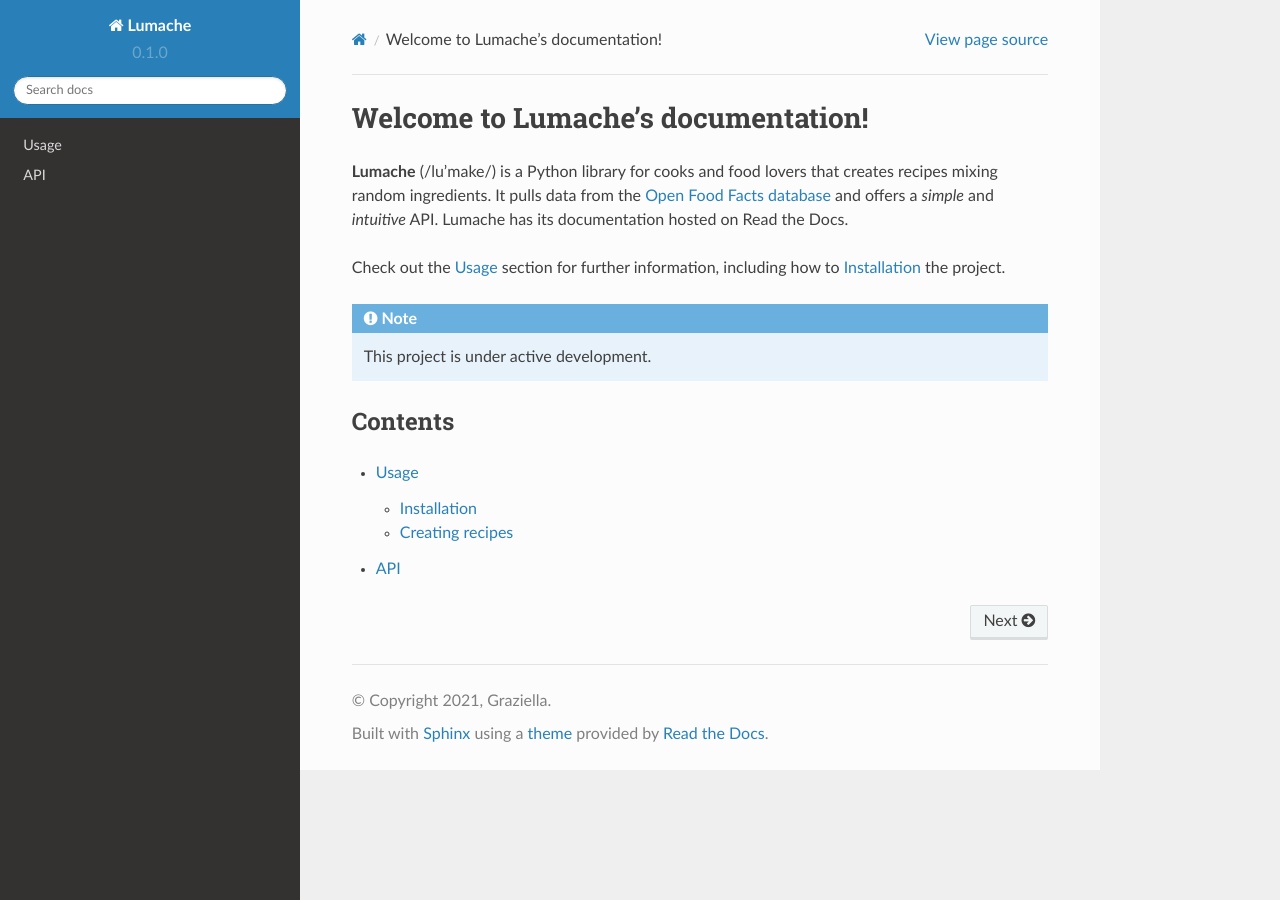
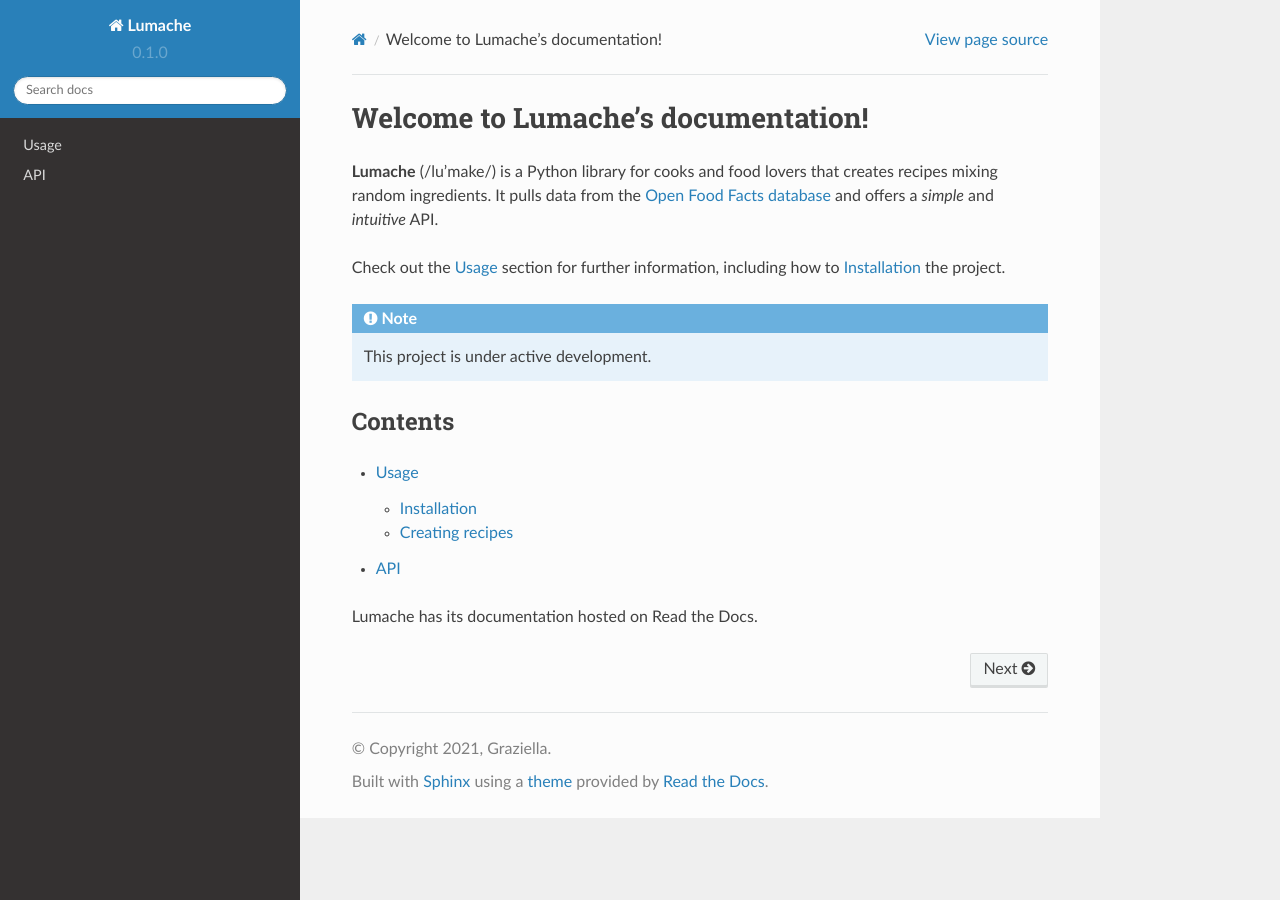
Before and after one commit to Ben105m/rtd-tutorial, a Sphinx documentation site: the page built from docs/source/index.rst, in a window 1280 px wide. Built offline with Sphinx 7.4.7 and the Read the Docs theme 2.0.0, drawn with Linux system fonts in a browser that asks for light colours; part of the change alters nothing that is shown.

```diff
--- a/docs/source/index.rst
+++ b/docs/source/index.rst
@@ -4,7 +4,7 @@ Welcome to Lumache's documentation!
 **Lumache** (/lu'make/) is a Python library for cooks and food lovers
 that creates recipes mixing random ingredients.
 It pulls data from the `Open Food Facts database <https://world.openfoodfacts.org/>`_
-and offers a *simple* and *intuitive* API. Lumache has its documentation hosted on Read the Docs.
+and offers a *simple* and *intuitive* API.
 
 Check out the :doc:`usage` section for further information, including
 how to :ref:`installation` the project.
@@ -20,3 +20,5 @@ Contents
 
    usage
    api
+
+Lumache has its documentation hosted on Read the Docs.
```
